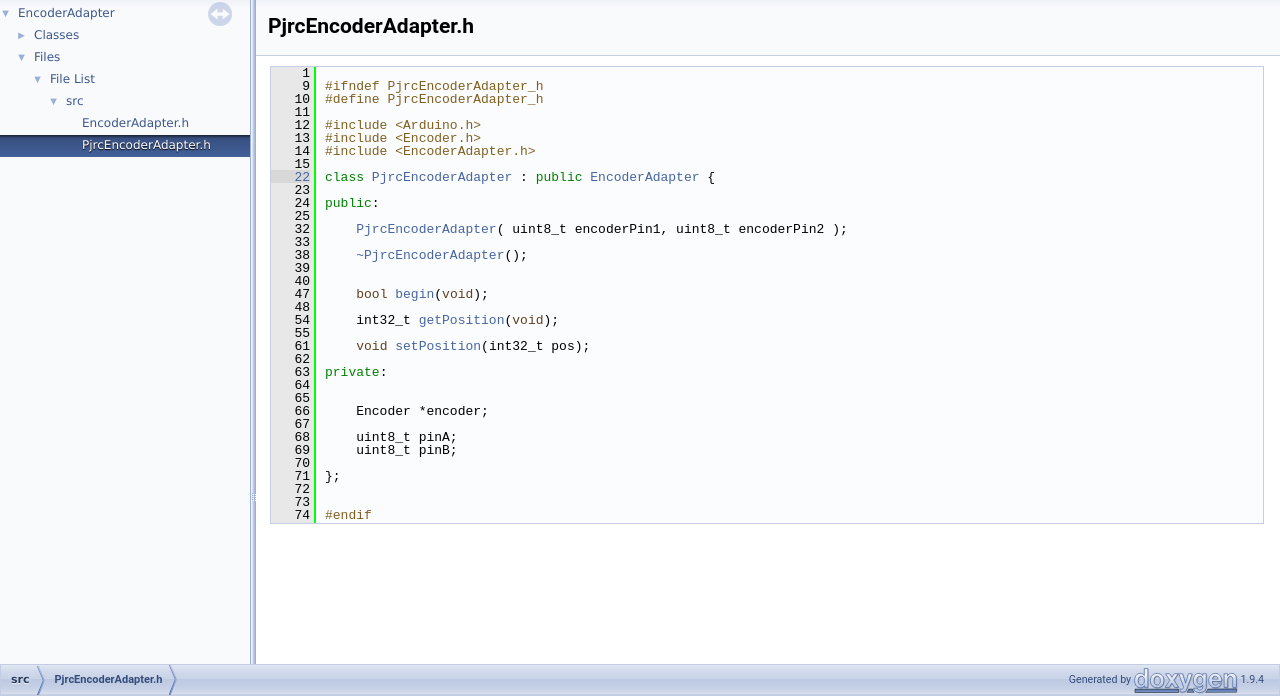
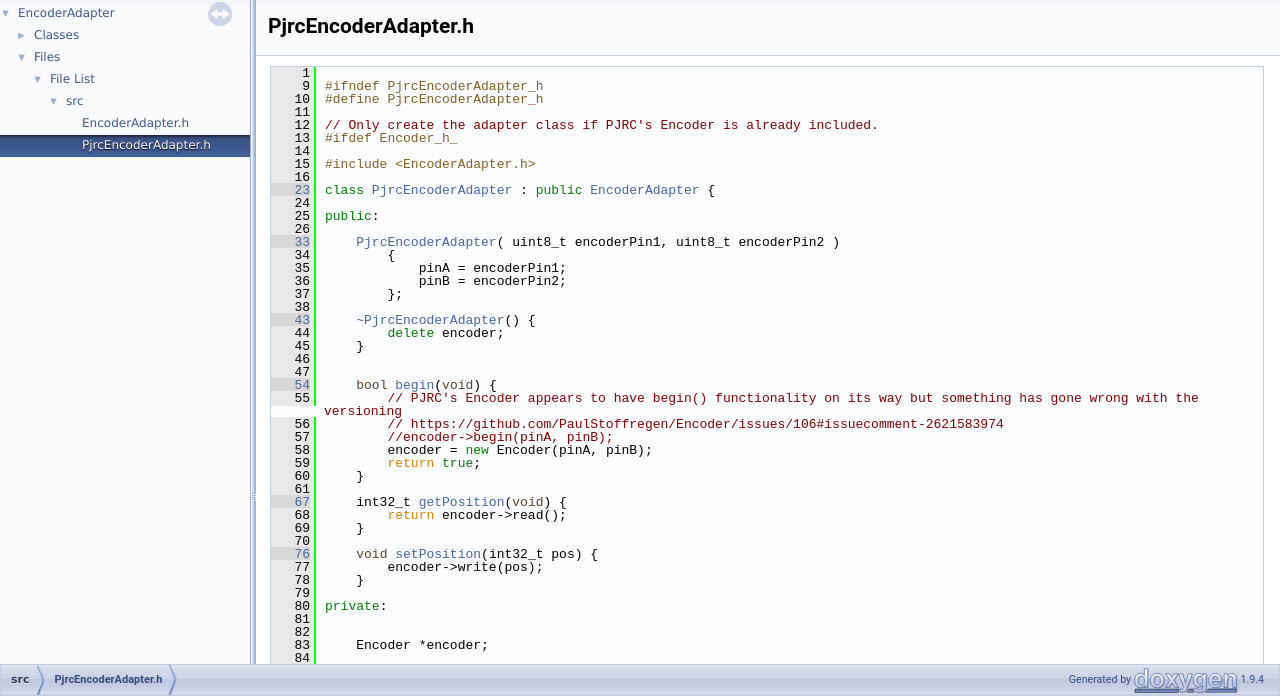
Before and after one commit to Stutchbury/EncoderAdapter, a plain HTML site: page docs/api/PjrcEncoderAdapter_8h_source.html in a window 1280 px wide. Shown: the part 104-800 px from the top of the page. Drawn offline with Linux system fonts and the light colour scheme.

Commit message:
Update api docs

```diff
--- a/docs/api/PjrcEncoderAdapter_8h_source.html
+++ b/docs/api/PjrcEncoderAdapter_8h_source.html
@@ -23,7 +23,7 @@
  <tr id="projectrow">
   <td id="projectlogo"><img alt="Logo" src="fletch-logo64x64.png"/></td>
   <td id="projectalign">
-   <div id="projectname">EncoderAdapter<span id="projectnumber">&#160;v0.5.0</span>
+   <div id="projectname">EncoderAdapter<span id="projectnumber">&#160;v0.5.2</span>
    </div>
    <div id="projectbrief">A very thin adapter class to enable different encoder libraries to provide the same API.</div>
   </td>
@@ -68,44 +68,63 @@ $(document).ready(function(){initNavTree('PjrcEncoderAdapter_8h_source.html','')
 <div class="line"><a id="l00009" name="l00009"></a><span class="lineno">    9</span><span class="preprocessor">#ifndef PjrcEncoderAdapter_h</span></div>
 <div class="line"><a id="l00010" name="l00010"></a><span class="lineno">   10</span><span class="preprocessor">#define PjrcEncoderAdapter_h</span></div>
 <div class="line"><a id="l00011" name="l00011"></a><span class="lineno">   11</span> </div>
-<div class="line"><a id="l00012" name="l00012"></a><span class="lineno">   12</span><span class="preprocessor">#include &lt;Arduino.h&gt;</span></div>
-<div class="line"><a id="l00013" name="l00013"></a><span class="lineno">   13</span><span class="preprocessor">#include &lt;Encoder.h&gt;</span></div>
-<div class="line"><a id="l00014" name="l00014"></a><span class="lineno">   14</span><span class="preprocessor">#include &lt;EncoderAdapter.h&gt;</span></div>
-<div class="line"><a id="l00015" name="l00015"></a><span class="lineno">   15</span> </div>
-<div class="line"><a id="l00022" name="l00022"></a><span class="lineno"><a class="line" href="classPjrcEncoderAdapter.html">   22</a></span><span class="keyword">class </span><a class="code hl_class" href="classPjrcEncoderAdapter.html">PjrcEncoderAdapter</a> : <span class="keyword">public</span> <a class="code hl_class" href="classEncoderAdapter.html">EncoderAdapter</a> {</div>
-<div class="line"><a id="l00023" name="l00023"></a><span class="lineno">   23</span> </div>
-<div class="line"><a id="l00024" name="l00024"></a><span class="lineno">   24</span><span class="keyword">public</span>:</div>
-<div class="line"><a id="l00025" name="l00025"></a><span class="lineno">   25</span> </div>
-<div class="line"><a id="l00032" name="l00032"></a><span class="lineno">   32</span>    <a class="code hl_function" href="classPjrcEncoderAdapter.html#a6f64db98d202f842150024f1947170e1">PjrcEncoderAdapter</a>( uint8_t encoderPin1, uint8_t encoderPin2 );</div>
-<div class="line"><a id="l00033" name="l00033"></a><span class="lineno">   33</span> </div>
-<div class="line"><a id="l00038" name="l00038"></a><span class="lineno">   38</span>    <a class="code hl_function" href="classPjrcEncoderAdapter.html#a0edf458eb6edfee39dfc61de38ac602e">~PjrcEncoderAdapter</a>();</div>
-<div class="line"><a id="l00039" name="l00039"></a><span class="lineno">   39</span> </div>
-<div class="line"><a id="l00040" name="l00040"></a><span class="lineno">   40</span> </div>
-<div class="line"><a id="l00047" name="l00047"></a><span class="lineno">   47</span>    <span class="keywordtype">bool</span> <a class="code hl_function" href="classPjrcEncoderAdapter.html#aae0005b4f810d638c6c4c55f820363ea">begin</a>(<span class="keywordtype">void</span>);</div>
-<div class="line"><a id="l00048" name="l00048"></a><span class="lineno">   48</span> </div>
-<div class="line"><a id="l00054" name="l00054"></a><span class="lineno">   54</span>    int32_t <a class="code hl_function" href="classPjrcEncoderAdapter.html#a99397e1cef205af9c87d6e079e6b6bba">getPosition</a>(<span class="keywordtype">void</span>);</div>
-<div class="line"><a id="l00055" name="l00055"></a><span class="lineno">   55</span> </div>
-<div class="line"><a id="l00061" name="l00061"></a><span class="lineno">   61</span>    <span class="keywordtype">void</span> <a class="code hl_function" href="classPjrcEncoderAdapter.html#a2f90addcb4fc7bd09e7648e493f54ee2">setPosition</a>(int32_t pos);</div>
-<div class="line"><a id="l00062" name="l00062"></a><span class="lineno">   62</span> </div>
-<div class="line"><a id="l00063" name="l00063"></a><span class="lineno">   63</span><span class="keyword">private</span>:</div>
-<div class="line"><a id="l00064" name="l00064"></a><span class="lineno">   64</span> </div>
-<div class="line"><a id="l00065" name="l00065"></a><span class="lineno">   65</span> </div>
-<div class="line"><a id="l00066" name="l00066"></a><span class="lineno">   66</span>    Encoder *encoder;</div>
-<div class="line"><a id="l00067" name="l00067"></a><span class="lineno">   67</span> </div>
-<div class="line"><a id="l00068" name="l00068"></a><span class="lineno">   68</span>    uint8_t pinA;</div>
-<div class="line"><a id="l00069" name="l00069"></a><span class="lineno">   69</span>    uint8_t pinB;</div>
+<div class="line"><a id="l00012" name="l00012"></a><span class="lineno">   12</span><span class="comment">// Only create the adapter class if PJRC&#39;s Encoder is already included.</span></div>
+<div class="line"><a id="l00013" name="l00013"></a><span class="lineno">   13</span><span class="preprocessor">#ifdef Encoder_h_</span></div>
+<div class="line"><a id="l00014" name="l00014"></a><span class="lineno">   14</span> </div>
+<div class="line"><a id="l00015" name="l00015"></a><span class="lineno">   15</span><span class="preprocessor">#include &lt;EncoderAdapter.h&gt;</span></div>
+<div class="line"><a id="l00016" name="l00016"></a><span class="lineno">   16</span> </div>
+<div class="line"><a id="l00023" name="l00023"></a><span class="lineno"><a class="line" href="classPjrcEncoderAdapter.html">   23</a></span><span class="keyword">class </span><a class="code hl_class" href="classPjrcEncoderAdapter.html">PjrcEncoderAdapter</a> : <span class="keyword">public</span> <a class="code hl_class" href="classEncoderAdapter.html">EncoderAdapter</a> {</div>
+<div class="line"><a id="l00024" name="l00024"></a><span class="lineno">   24</span> </div>
+<div class="line"><a id="l00025" name="l00025"></a><span class="lineno">   25</span><span class="keyword">public</span>:</div>
+<div class="line"><a id="l00026" name="l00026"></a><span class="lineno">   26</span> </div>
+<div class="line"><a id="l00033" name="l00033"></a><span class="lineno"><a class="line" href="classPjrcEncoderAdapter.html#a6f64db98d202f842150024f1947170e1">   33</a></span>    <a class="code hl_function" href="classPjrcEncoderAdapter.html#a6f64db98d202f842150024f1947170e1">PjrcEncoderAdapter</a>( uint8_t encoderPin1, uint8_t encoderPin2 )</div>
+<div class="line"><a id="l00034" name="l00034"></a><span class="lineno">   34</span>        {</div>
+<div class="line"><a id="l00035" name="l00035"></a><span class="lineno">   35</span>            pinA = encoderPin1;</div>
+<div class="line"><a id="l00036" name="l00036"></a><span class="lineno">   36</span>            pinB = encoderPin2;</div>
+<div class="line"><a id="l00037" name="l00037"></a><span class="lineno">   37</span>        };</div>
+<div class="line"><a id="l00038" name="l00038"></a><span class="lineno">   38</span> </div>
+<div class="line"><a id="l00043" name="l00043"></a><span class="lineno"><a class="line" href="classPjrcEncoderAdapter.html#a0edf458eb6edfee39dfc61de38ac602e">   43</a></span>    <a class="code hl_function" href="classPjrcEncoderAdapter.html#a0edf458eb6edfee39dfc61de38ac602e">~PjrcEncoderAdapter</a>() {</div>
+<div class="line"><a id="l00044" name="l00044"></a><span class="lineno">   44</span>        <span class="keyword">delete</span> encoder;</div>
+<div class="line"><a id="l00045" name="l00045"></a><span class="lineno">   45</span>    }</div>
+<div class="line"><a id="l00046" name="l00046"></a><span class="lineno">   46</span> </div>
+<div class="line"><a id="l00047" name="l00047"></a><span class="lineno">   47</span> </div>
+<div class="line"><a id="l00054" name="l00054"></a><span class="lineno"><a class="line" href="classPjrcEncoderAdapter.html#aae0005b4f810d638c6c4c55f820363ea">   54</a></span>    <span class="keywordtype">bool</span> <a class="code hl_function" href="classPjrcEncoderAdapter.html#aae0005b4f810d638c6c4c55f820363ea">begin</a>(<span class="keywordtype">void</span>) {</div>
+<div class="line"><a id="l00055" name="l00055"></a><span class="lineno">   55</span>        <span class="comment">// PJRC&#39;s Encoder appears to have begin() functionality on its way but something has gone wrong with the versioning </span></div>
+<div class="line"><a id="l00056" name="l00056"></a><span class="lineno">   56</span>        <span class="comment">// https://github.com/PaulStoffregen/Encoder/issues/106#issuecomment-2621583974</span></div>
+<div class="line"><a id="l00057" name="l00057"></a><span class="lineno">   57</span>        <span class="comment">//encoder-&gt;begin(pinA, pinB);</span></div>
+<div class="line"><a id="l00058" name="l00058"></a><span class="lineno">   58</span>        encoder = <span class="keyword">new</span> Encoder(pinA, pinB); </div>
+<div class="line"><a id="l00059" name="l00059"></a><span class="lineno">   59</span>        <span class="keywordflow">return</span> <span class="keyword">true</span>;</div>
+<div class="line"><a id="l00060" name="l00060"></a><span class="lineno">   60</span>    }</div>
+<div class="line"><a id="l00061" name="l00061"></a><span class="lineno">   61</span> </div>
+<div class="line"><a id="l00067" name="l00067"></a><span class="lineno"><a class="line" href="classPjrcEncoderAdapter.html#a99397e1cef205af9c87d6e079e6b6bba">   67</a></span>    int32_t <a class="code hl_function" href="classPjrcEncoderAdapter.html#a99397e1cef205af9c87d6e079e6b6bba">getPosition</a>(<span class="keywordtype">void</span>) {</div>
+<div class="line"><a id="l00068" name="l00068"></a><span class="lineno">   68</span>        <span class="keywordflow">return</span> encoder-&gt;read();</div>
+<div class="line"><a id="l00069" name="l00069"></a><span class="lineno">   69</span>    }</div>
 <div class="line"><a id="l00070" name="l00070"></a><span class="lineno">   70</span> </div>
-<div class="line"><a id="l00071" name="l00071"></a><span class="lineno">   71</span>};</div>
-<div class="line"><a id="l00072" name="l00072"></a><span class="lineno">   72</span> </div>
-<div class="line"><a id="l00073" name="l00073"></a><span class="lineno">   73</span> </div>
-<div class="line"><a id="l00074" name="l00074"></a><span class="lineno">   74</span><span class="preprocessor">#endif</span></div>
+<div class="line"><a id="l00076" name="l00076"></a><span class="lineno"><a class="line" href="classPjrcEncoderAdapter.html#a2f90addcb4fc7bd09e7648e493f54ee2">   76</a></span>    <span class="keywordtype">void</span> <a class="code hl_function" href="classPjrcEncoderAdapter.html#a2f90addcb4fc7bd09e7648e493f54ee2">setPosition</a>(int32_t pos) {</div>
+<div class="line"><a id="l00077" name="l00077"></a><span class="lineno">   77</span>        encoder-&gt;write(pos);</div>
+<div class="line"><a id="l00078" name="l00078"></a><span class="lineno">   78</span>    }</div>
+<div class="line"><a id="l00079" name="l00079"></a><span class="lineno">   79</span> </div>
+<div class="line"><a id="l00080" name="l00080"></a><span class="lineno">   80</span><span class="keyword">private</span>:</div>
+<div class="line"><a id="l00081" name="l00081"></a><span class="lineno">   81</span> </div>
+<div class="line"><a id="l00082" name="l00082"></a><span class="lineno">   82</span> </div>
+<div class="line"><a id="l00083" name="l00083"></a><span class="lineno">   83</span>    Encoder *encoder;</div>
+<div class="line"><a id="l00084" name="l00084"></a><span class="lineno">   84</span> </div>
+<div class="line"><a id="l00085" name="l00085"></a><span class="lineno">   85</span>    uint8_t pinA;</div>
+<div class="line"><a id="l00086" name="l00086"></a><span class="lineno">   86</span>    uint8_t pinB;</div>
+<div class="line"><a id="l00087" name="l00087"></a><span class="lineno">   87</span> </div>
+<div class="line"><a id="l00088" name="l00088"></a><span class="lineno">   88</span>};</div>
+<div class="line"><a id="l00089" name="l00089"></a><span class="lineno">   89</span> </div>
+<div class="line"><a id="l00090" name="l00090"></a><span class="lineno">   90</span> </div>
+<div class="line"><a id="l00091" name="l00091"></a><span class="lineno">   91</span> </div>
+<div class="line"><a id="l00092" name="l00092"></a><span class="lineno">   92</span><span class="preprocessor">#endif</span></div>
+<div class="line"><a id="l00093" name="l00093"></a><span class="lineno">   93</span><span class="preprocessor">#endif</span></div>
 <div class="ttc" id="aclassEncoderAdapter_html"><div class="ttname"><a href="classEncoderAdapter.html">EncoderAdapter</a></div><div class="ttdoc">A lightweight adapter abstract class for encoders.</div><div class="ttdef"><b>Definition:</b> EncoderAdapter.h:19</div></div>
-<div class="ttc" id="aclassPjrcEncoderAdapter_html"><div class="ttname"><a href="classPjrcEncoderAdapter.html">PjrcEncoderAdapter</a></div><div class="ttdoc">An adapter for PJRC's Encoder.</div><div class="ttdef"><b>Definition:</b> PjrcEncoderAdapter.h:22</div></div>
-<div class="ttc" id="aclassPjrcEncoderAdapter_html_a0edf458eb6edfee39dfc61de38ac602e"><div class="ttname"><a href="classPjrcEncoderAdapter.html#a0edf458eb6edfee39dfc61de38ac602e">PjrcEncoderAdapter::~PjrcEncoderAdapter</a></div><div class="ttdeci">~PjrcEncoderAdapter()</div><div class="ttdoc">Destructor to ensure the PJRC encoder is deleted.</div><div class="ttdef"><b>Definition:</b> PjrcEncoderAdapter.cpp:18</div></div>
-<div class="ttc" id="aclassPjrcEncoderAdapter_html_a2f90addcb4fc7bd09e7648e493f54ee2"><div class="ttname"><a href="classPjrcEncoderAdapter.html#a2f90addcb4fc7bd09e7648e493f54ee2">PjrcEncoderAdapter::setPosition</a></div><div class="ttdeci">void setPosition(int32_t pos)</div><div class="ttdoc">Set the a new position of the encoder. This can be any value in the int32_t range.</div><div class="ttdef"><b>Definition:</b> PjrcEncoderAdapter.cpp:35</div></div>
-<div class="ttc" id="aclassPjrcEncoderAdapter_html_a6f64db98d202f842150024f1947170e1"><div class="ttname"><a href="classPjrcEncoderAdapter.html#a6f64db98d202f842150024f1947170e1">PjrcEncoderAdapter::PjrcEncoderAdapter</a></div><div class="ttdeci">PjrcEncoderAdapter(uint8_t encoderPin1, uint8_t encoderPin2)</div><div class="ttdoc">Construct a new Pjrc Encoder Adapter object.</div><div class="ttdef"><b>Definition:</b> PjrcEncoderAdapter.cpp:12</div></div>
-<div class="ttc" id="aclassPjrcEncoderAdapter_html_a99397e1cef205af9c87d6e079e6b6bba"><div class="ttname"><a href="classPjrcEncoderAdapter.html#a99397e1cef205af9c87d6e079e6b6bba">PjrcEncoderAdapter::getPosition</a></div><div class="ttdeci">int32_t getPosition(void)</div><div class="ttdoc">Get the current position as reported by the Encoder class.</div><div class="ttdef"><b>Definition:</b> PjrcEncoderAdapter.cpp:31</div></div>
-<div class="ttc" id="aclassPjrcEncoderAdapter_html_aae0005b4f810d638c6c4c55f820363ea"><div class="ttname"><a href="classPjrcEncoderAdapter.html#aae0005b4f810d638c6c4c55f820363ea">PjrcEncoderAdapter::begin</a></div><div class="ttdeci">bool begin(void)</div><div class="ttdoc">In Encoder &lt; v1.4.4 this is not used but when v1.4.5 is released we will use it to initialise the enc...</div><div class="ttdef"><b>Definition:</b> PjrcEncoderAdapter.cpp:23</div></div>
+<div class="ttc" id="aclassPjrcEncoderAdapter_html"><div class="ttname"><a href="classPjrcEncoderAdapter.html">PjrcEncoderAdapter</a></div><div class="ttdoc">An adapter for PJRC's Encoder.</div><div class="ttdef"><b>Definition:</b> PjrcEncoderAdapter.h:23</div></div>
+<div class="ttc" id="aclassPjrcEncoderAdapter_html_a0edf458eb6edfee39dfc61de38ac602e"><div class="ttname"><a href="classPjrcEncoderAdapter.html#a0edf458eb6edfee39dfc61de38ac602e">PjrcEncoderAdapter::~PjrcEncoderAdapter</a></div><div class="ttdeci">~PjrcEncoderAdapter()</div><div class="ttdoc">Destructor to ensure the PJRC encoder is deleted.</div><div class="ttdef"><b>Definition:</b> PjrcEncoderAdapter.h:43</div></div>
+<div class="ttc" id="aclassPjrcEncoderAdapter_html_a2f90addcb4fc7bd09e7648e493f54ee2"><div class="ttname"><a href="classPjrcEncoderAdapter.html#a2f90addcb4fc7bd09e7648e493f54ee2">PjrcEncoderAdapter::setPosition</a></div><div class="ttdeci">void setPosition(int32_t pos)</div><div class="ttdoc">Set the a new position of the encoder. This can be any value in the int32_t range.</div><div class="ttdef"><b>Definition:</b> PjrcEncoderAdapter.h:76</div></div>
+<div class="ttc" id="aclassPjrcEncoderAdapter_html_a6f64db98d202f842150024f1947170e1"><div class="ttname"><a href="classPjrcEncoderAdapter.html#a6f64db98d202f842150024f1947170e1">PjrcEncoderAdapter::PjrcEncoderAdapter</a></div><div class="ttdeci">PjrcEncoderAdapter(uint8_t encoderPin1, uint8_t encoderPin2)</div><div class="ttdoc">Construct a new Pjrc Encoder Adapter object.</div><div class="ttdef"><b>Definition:</b> PjrcEncoderAdapter.h:33</div></div>
+<div class="ttc" id="aclassPjrcEncoderAdapter_html_a99397e1cef205af9c87d6e079e6b6bba"><div class="ttname"><a href="classPjrcEncoderAdapter.html#a99397e1cef205af9c87d6e079e6b6bba">PjrcEncoderAdapter::getPosition</a></div><div class="ttdeci">int32_t getPosition(void)</div><div class="ttdoc">Get the current position as reported by the Encoder class.</div><div class="ttdef"><b>Definition:</b> PjrcEncoderAdapter.h:67</div></div>
+<div class="ttc" id="aclassPjrcEncoderAdapter_html_aae0005b4f810d638c6c4c55f820363ea"><div class="ttname"><a href="classPjrcEncoderAdapter.html#aae0005b4f810d638c6c4c55f820363ea">PjrcEncoderAdapter::begin</a></div><div class="ttdeci">bool begin(void)</div><div class="ttdoc">In Encoder &lt; v1.4.4 this is not used but when v1.4.5 is released we will use it to initialise the enc...</div><div class="ttdef"><b>Definition:</b> PjrcEncoderAdapter.h:54</div></div>
 </div><!-- fragment --></div><!-- contents -->
 </div><!-- doc-content -->
 <!-- start footer part -->
```
Also changed, not shown: docs/api/EncoderAdapter_8h_source.html (+1 -1 lines), docs/api/annotated.html (+1 -1 lines), docs/api/classEncoderAdapter-members.html (+1 -1 lines), docs/api/classEncoderAdapter.html (+1 -3 lines), docs/api/classPjrcEncoderAdapter-members.html (+6 -6 lines), docs/api/classPjrcEncoderAdapter.html (+14 -11 lines), docs/api/classes.html (+1 -1 lines), docs/api/dir_49e56c817e5e54854c35e136979f97ca.html (+1 -1 lines), docs/api/dir_68267d1309a1af8e8297ef4c3efbcdba.html (+1 -1 lines), docs/api/files.html (+1 -1 lines), docs/api/functions.html (+1 -1 lines), docs/api/functions_func.html (+1 -1 lines), docs/api/graph_legend.html (+1 -1 lines), docs/api/hierarchy.html (+1 -1 lines), 2 more files.
